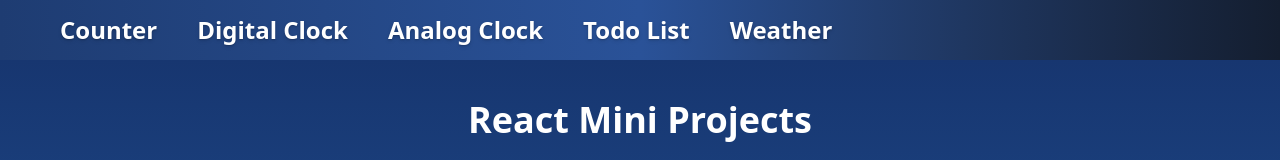
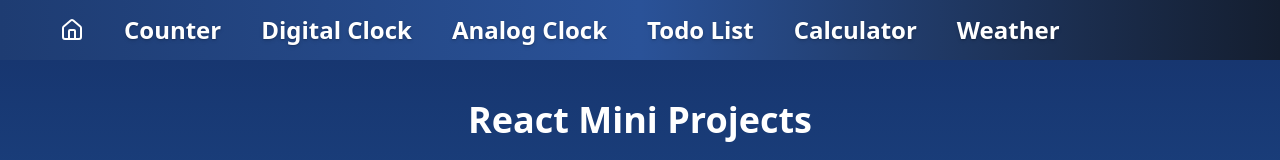
Before and after one commit to saitejavadagam/React-mini-projects, a React (Vite) app: page / in a window 1280 px wide. Shown: the top 160 px of the page. Built offline with nearby package versions, Linux system fonts and the light colour scheme.

Commit message:
ADD: Calculator and home link in navbar

```diff
--- a/package.json
+++ b/package.json
@@ -10,6 +10,9 @@
     "preview": "vite preview"
   },
   "dependencies": {
+    "@fortawesome/fontawesome-svg-core": "^7.3.1",
+    "@fortawesome/free-solid-svg-icons": "^7.3.1",
+    "@fortawesome/react-fontawesome": "^3.5.0",
     "@tailwindcss/vite": "^4.1.17",
     "lucide-react": "^0.577.0",
     "react": "^19.2.0",
--- a/src/App.jsx
+++ b/src/App.jsx
@@ -3,17 +3,18 @@ import { Route, Routes } from 'react-router-dom'
 import './App.css'
 import Navbar from './components/Navbar'
 import Loader from './components/Loader';
-import AnalogClock from './pages/AnalogClock';
 
 const Home = React.lazy(() => import('./pages/Home'));
 const Counter = React.lazy(() => import("./pages/Counter"));
 const DigitalClock = React.lazy(() => import("./pages/DigitalClock"));
+const AnalogClock = React.lazy(() => import("./pages/AnalogClock"));
 const TodoList = React.lazy(() => import("./pages/TodoList"));
 const Weather = React.lazy(() => import("./pages/Weather"));
+const Calculator = React.lazy(() => import("./pages/Calculator"));
 
 const App = () => {
 
-  const [gradient, setGradient] = useState("bg-gradient-to-r from-teal-500 to-cyan-500");
+  const [gradient, setGradient] = useState("bg-gradient-to-r from-[#1e3c72] via-[#2a5298] to-[#141e30]");
 
   return (
     <div>
@@ -27,6 +28,7 @@ const App = () => {
           <Route path="/analogclock" element={<AnalogClock setGradient={setGradient} />} />
           <Route path="/todolist" element={<TodoList setGradient={setGradient} />} />
           <Route path="/weather" element={<Weather setGradient={setGradient} />} />
+          <Route path="/calculator" element={<Calculator setGradient={setGradient} />} />
         </Routes>
       </Suspense>
     </div>
--- a/src/components/Navbar.jsx
+++ b/src/components/Navbar.jsx
@@ -1,15 +1,18 @@
 import React from 'react'
 import { Link } from 'react-router-dom'
+import { House } from 'lucide-react';
 
-const Navbar = ({gradient}) => {
+const Navbar = ({ gradient }) => {
   return (
     <nav
       className={`${gradient} navbar h-15 text-white font-semibold text-2xl flex items-center px-15 gap-10 shadow-md shadow-black/40 text-shadow-md`}
     >
+      <Link to="/"><House size={24} /></Link>
       <Link to="/counter">Counter</Link>
       <Link to="/digitalclock">Digital Clock</Link>
       <Link to="/analogclock">Analog Clock</Link>
       <Link to="/todolist">Todo List</Link>
+      <Link to="/calculator">Calculator</Link>
       <Link to="/weather">Weather</Link>
     </nav>
   )
```
Also changed, not shown: 1 other file (tests, documents, lock files or other folders). Lines whose indentation alone changed are shown as unchanged.
